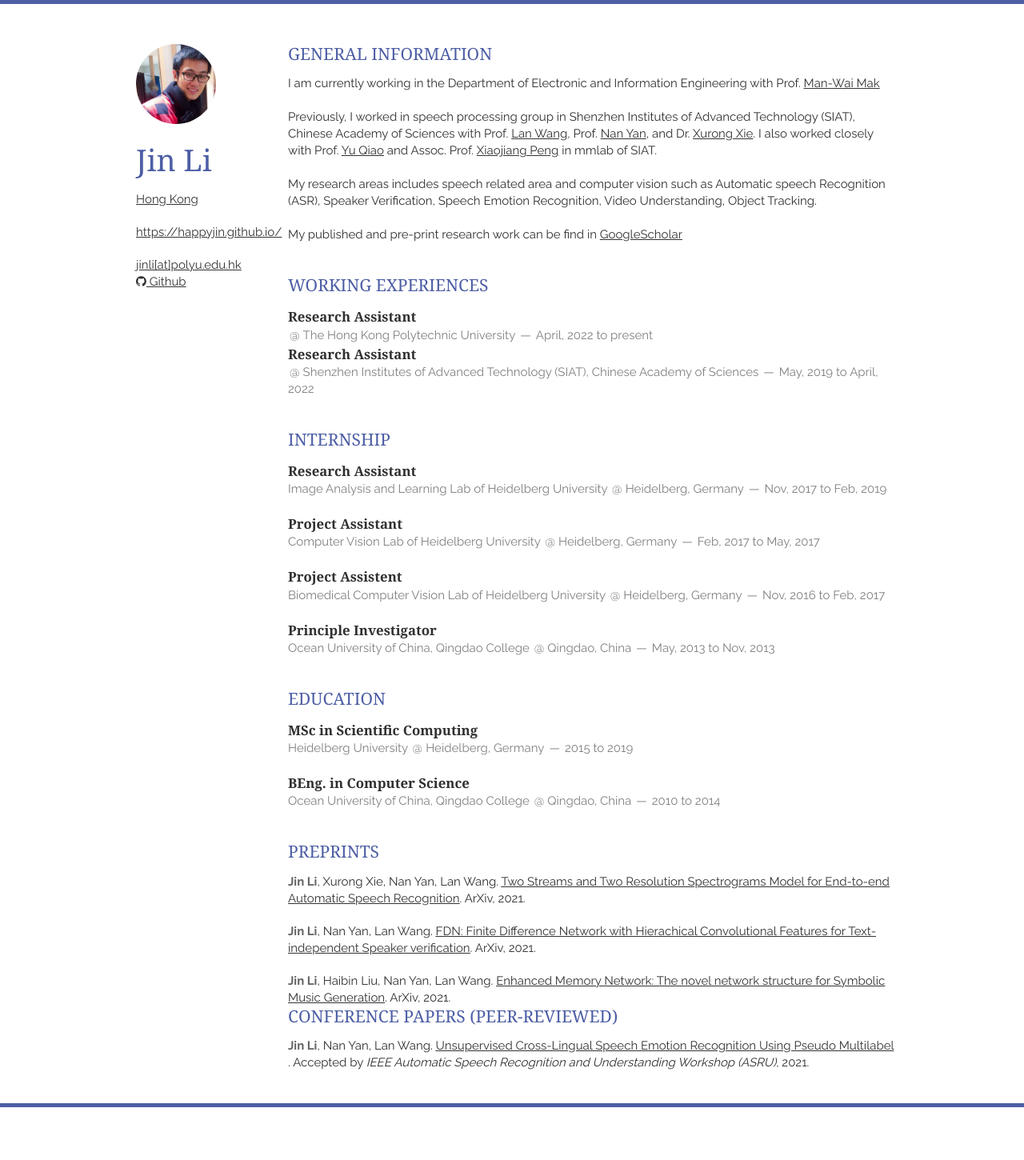
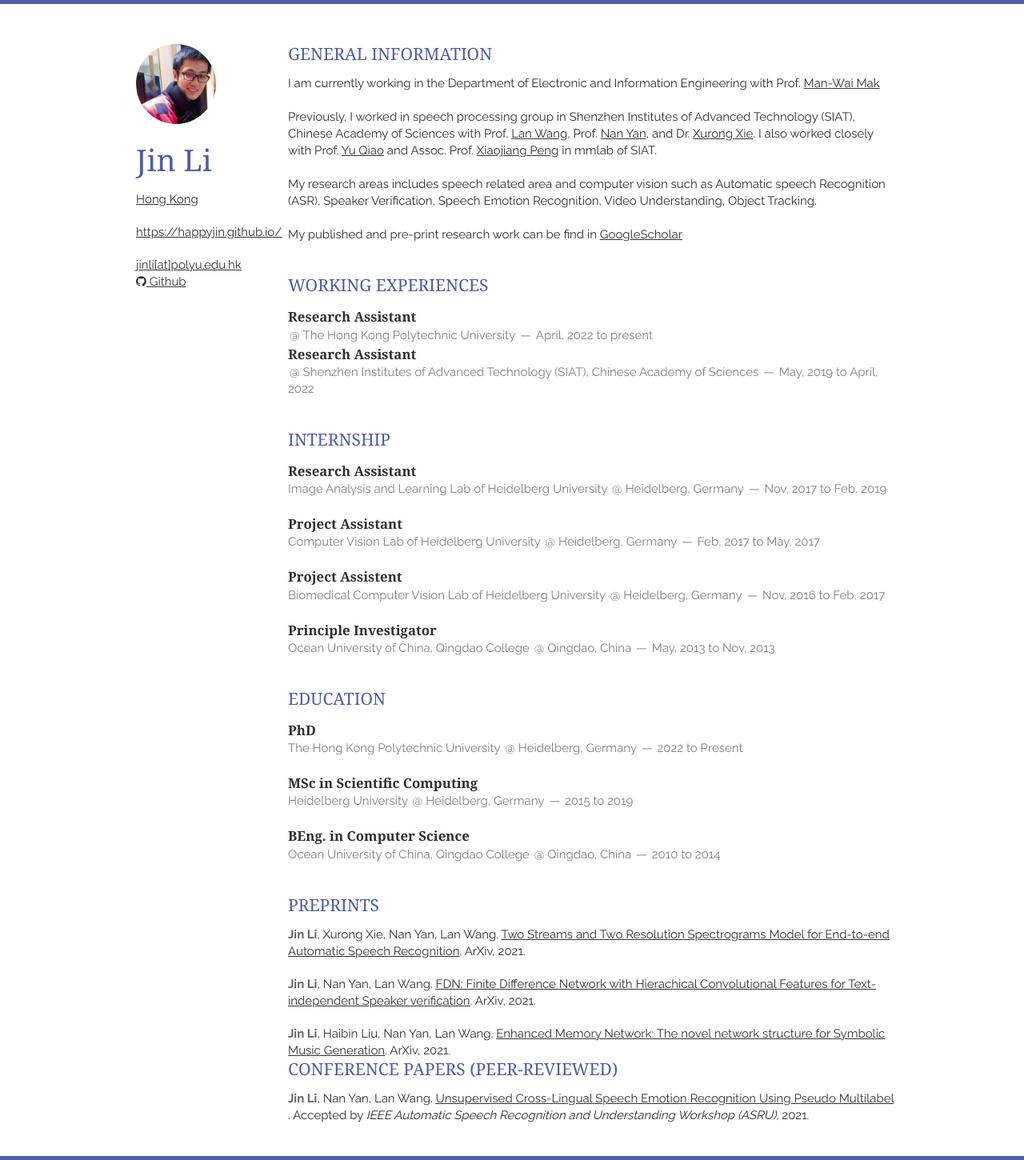
Before and after one commit to happyjin/happyjin.github.io, a Jekyll site: the page built from index.html, in a window 1280 px wide. Shown: the whole page at 80% size. Built offline with Jekyll 4.4.1, drawn with Linux system fonts in a browser that asks for light colours; nearby versions of some CDN libraries; Markdown is read by kramdown in place of the engine named in the settings; the list of posts is cut into pages by our own code; before the commit the page ends 1384 px from its top, so only the background shows below that.

Commit message:
Update education.html

```diff
--- a/_includes/education.html
+++ b/_includes/education.html
@@ -1,5 +1,13 @@
 <section class="thirteen columns">
 	<h1>Education</h1>
+	<article>
+		<header>
+		<h1>PhD</h1>
+		<!-- <span><a href="https://www.tugraz.at/">The Hong Kong Polytechnic University, Germany</a></span> -->
+		<span>The Hong Kong Polytechnic University</a></span>
+		<span><address>Heidelberg, Germany</address><time>2022 to Present</time></span>
+		</header>
+	</article>
 	<article>
 		<header>
 		<h1>MSc in Scientific Computing</h1>
```
